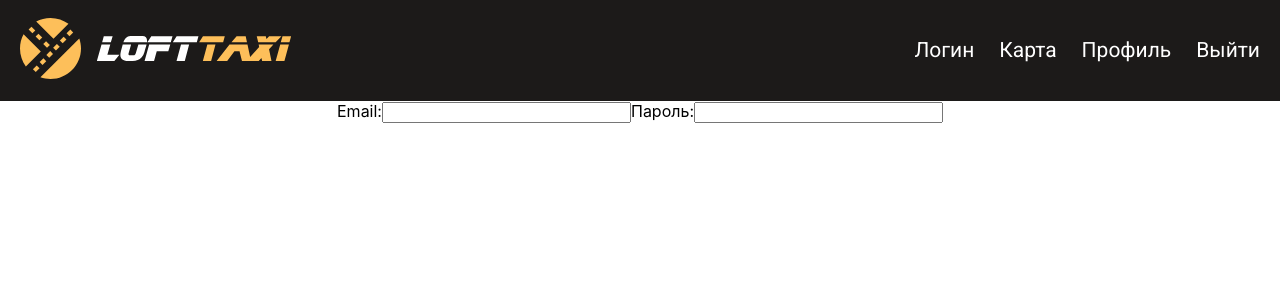
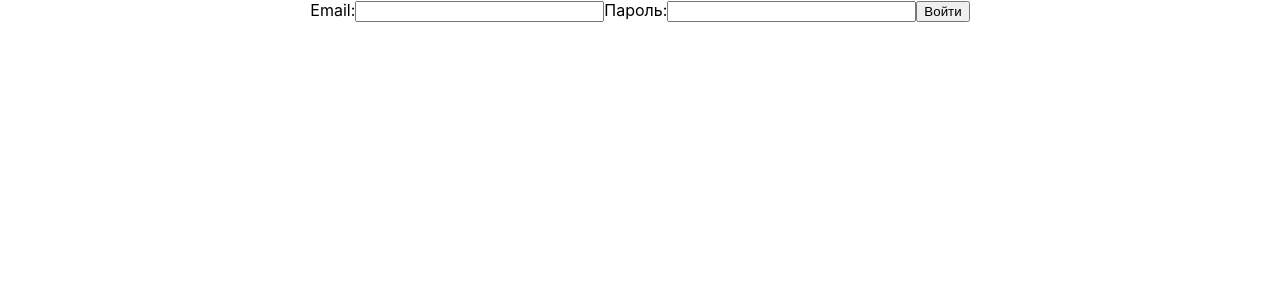
Before and after one commit to almaz-12/loft-taxi, a React (Create React App) app: page / in a window 1280 px wide. Shown: the top 300 px of the page. Built offline with nearby package versions, Linux system fonts and the light colour scheme.

Commit message:
feat(добавил кнопку войти): добавил событие нажатие кнопки войти

```diff
--- a/src/App.js
+++ b/src/App.js
@@ -12,19 +12,30 @@ const pages = {
 };
 
 class App extends React.Component {
-  state = {currentPage: 'login'};
+  state = {
+    currentPage: 'login',
+    isLogin: false
+  };
 
-  navigateTo = (page) => {
-    this.setState({currentPage: page});
+  navigateTo = (page, isLogin) => {
+    this.setState({currentPage: page, isLogin: isLogin});
   };
 
   render() {
     return(
       <div className="App">
-        <Header handleClick={this.navigateTo}/>
-        <div className='content'>
-          {pages[this.state.currentPage]}
-        </div>
+        <section>
+          {
+            this.state.isLogin ?
+              <div class='mainPage'>
+                <Header handleClick={this.navigateTo}/>
+                <div className='content'>
+                  {pages[this.state.currentPage]}
+                </div>
+              </div>
+            : <Login handleLogin={this.navigateTo}/>
+          }
+        </section>
       </div>
     );
   }
--- a/src/ui/components/login/Login.js
+++ b/src/ui/components/login/Login.js
@@ -1,12 +1,13 @@
 import React from "react";
 
-const Login = () => {
+const Login = (props) => {
   return (
     <form>
       <label htmlFor="email">Email:</label>
       <input id="email" type="email" name="email" size="28" />
       <label htmlFor="password">Пароль:</label>
       <input id="password" type="password" name="password" size="28" />
+      <button onClick={(e) => {e.preventDefault(); props.handleLogin('map',true)}}>Войти</button>
     </form>
   );
 };
--- a/src/ui/components/map/Map.js
+++ b/src/ui/components/map/Map.js
@@ -1,3 +1 @@
-const Map = () => <h1>Map</h1>;
-
-export default Map;
+export default () => <h1>Map</h1>;
--- a/src/ui/components/menu/MenuItem.js
+++ b/src/ui/components/menu/MenuItem.js
@@ -1,3 +1,3 @@
-const MenuItem = ({ url, text, handleClick }) => <a href={url} onClick={(e) => { e.preventDefault(); handleClick(url)}}>{text}</a>;
+const MenuItem = ({ url, text, handleClick }) => <a href={url} onClick={(e) => { e.preventDefault(); handleClick(url, true)}}>{text}</a>;
 
 export default MenuItem;
```
